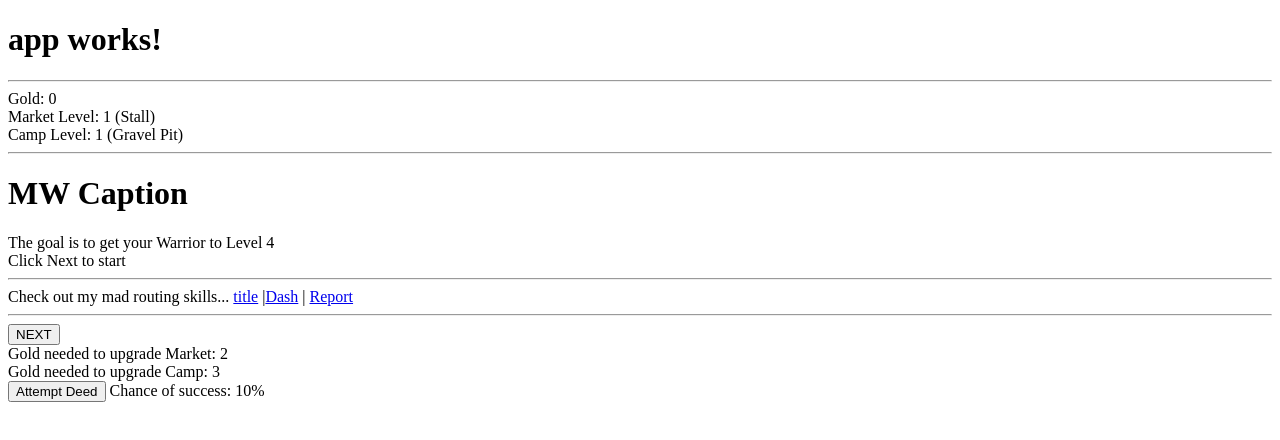
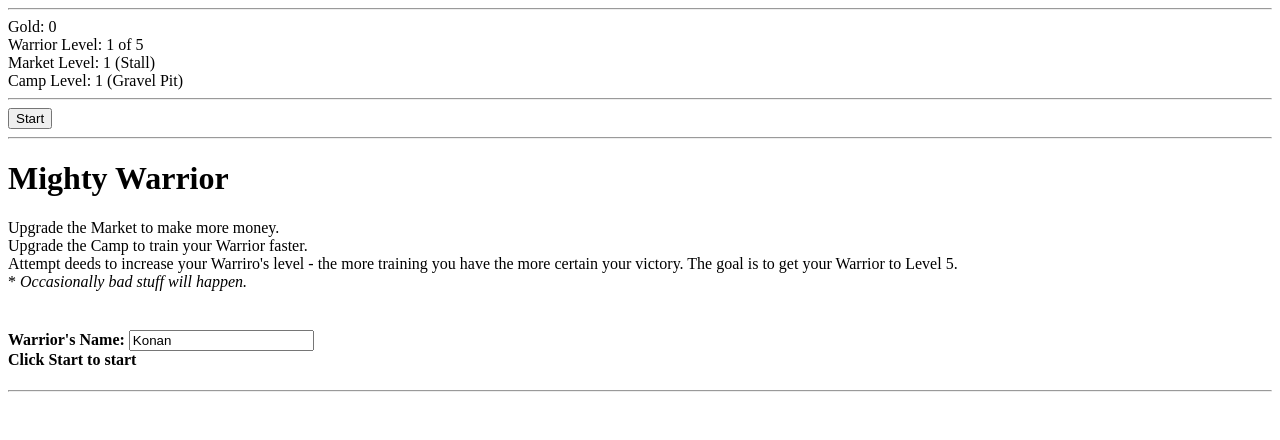
Before and after one commit to StellarConverter/MW2, an Angular app: page /title in a window 1280 px wide. Shown: the top 440 px of the page. Built offline with nearby package versions, Linux system fonts and the light colour scheme.

Commit message:
shuffling of deck,  basic start page text

```diff
--- a/src/app/app.component.html
+++ b/src/app/app.component.html
@@ -1,26 +1,23 @@
-<h1>
-  {{title}}
-</h1>
 <HR>
 Gold: {{zzz.Gold}}
+<BR>
+Warrior Level: {{zzz.Warrior.Level}} of {{zzz.Warrior.MaxLevel}}
 <BR>
 Market Level: {{zzz.Market.Level}} ({{zzz.Market.Name()}})
 <BR>
 Camp Level: {{zzz.Camp.Level}} ({{zzz.Camp.Name()}})
 <HR>
+<div *ngIf="zzz.IsGaveActive"> <button (click)='nextClick()'>NEXT</button></div>
+<div *ngIf="zzz.CycleCount == 0"> <button (click)='nextClick()'>Start</button></div>
+<HR>
 <div>
 <router-outlet></router-outlet>
  </div>
  <HR>
-
-<div *ngIf="zzz.IsGameOver">   GAME OVER</div>
-
-<div *ngIf="!zzz.IsGameOver">
+<div *ngIf="zzz.IsGaveActive">
  Check out my mad routing skills...
  <a routerLink = "title">title</a> |<a routerLink = "dash">Dash</a> | <a routerLink = "rep">Report</a>
  <HR>
- <button (click)='nextClick()'>NEXT</button>
- <BR>
  <div *ngIf="zzz.CanUpgradeMarket()"> <button (click)='zzz.UpgradeMarket()'>Upgrade Market</button> </div>
  <div *ngIf="!zzz.CanUpgradeMarket()"> Gold needed to upgrade Market: {{zzz.Market.GetUpgradePrice()}} </div>
 
--- a/src/app/app.component.ts
+++ b/src/app/app.component.ts
@@ -16,7 +16,6 @@ import { BaxterService } from './baxter.service';
 })
 export class AppComponent
 {
-  title = 'app works!';
   zzz:StuffRoot;
 
   constructor(private qq:BaxterService, private router:Router) { }
@@ -45,7 +44,7 @@ export class AppComponent
   {
     this.zzz.AttemptDeed();
 
-    if (this.zzz.IsGameOver)
+    if (this.zzz.Warrior.IsMaxLevel)
     {
       alert("abou to navigate to title... so why does it not work?");
       let link = ['title'];
--- a/src/app/classes/cards.ts
+++ b/src/app/classes/cards.ts
@@ -4,8 +4,6 @@ export abstract class BaseCard
 {
     protected displayName:string;
     public get DisplayName() :string { return this.displayName;}
-
-    x:string = "hello";//lolcat -- remove this
 
     protected desc:string;
     public get Description() {return this.desc};
@@ -23,14 +21,12 @@ export abstract class BaseCard
         {
             zzz.Builder.RecoveryTime += this.builderAdjust;
         }
-
-        //LOLCAT -- do other stuff
     }
 }
 
 export class Deck
 {
-    cards:BaseCard[];
+    private cards:BaseCard[];
 
    constructor()
     {
@@ -39,8 +35,21 @@ export class Deck
 
     public Shuffle()
     {
-        //LOLCAT -- this needs to be randomized
-        this.cards = [new Flummoxed(), new Leery(), new Moribund()];
+        let allCards = this.getAllPlayingCards();
+        let allCardsLength = allCards.length;
+        this.cards = [];
+
+        for (let idx = 0; idx < allCardsLength ; idx++)
+        {
+           let targetIdx =  Math.floor(Math.random() * allCards.length);
+           this.cards.push(allCards[targetIdx]);
+           allCards.splice(targetIdx, 1);
+        }
+    }
+
+    private getAllPlayingCards() : BaseCard[]
+    {
+        return  [new Flummoxed(), new Leery(), new Moribund(), new Mercurial(), new NothingHappens()];
     }
 
     public TakeCard() : BaseCard
@@ -110,3 +119,25 @@ export class WarriorFailure extends BaseCard
         this.desc ="You tried....   but it was not to be";
     }
 }
+
+
+export class Mercurial extends BaseCard
+{
+    constructor ()
+    {
+        super();
+        this.displayName="Mercurial";
+        this.desc = "The Builder stalks off the work site in a fit of rage.  Sometimes the Builder's poor mastery of his moods is his undoing.";
+        this.builderAdjust = 2;
+    }
+}
+
+export class NothingHappens extends BaseCard
+{
+    constructor ()
+    {
+        super();
+        this.displayName="Nothing Happens";
+        this.desc = "Nothing particularly interesting happens today.";
+    }
+}
--- a/src/app/classes/citizen.ts
+++ b/src/app/classes/citizen.ts
@@ -33,8 +33,14 @@ export class Warrior extends CitizenBase
 {
 
     public XP: number;
-    public PersonalName:string;
     public Level:number;
+
+     public PersonalName:string;
+//    private personalName:string;
+//    public get PersonalName():string {return this.personalName;}
+//    public set PersonalName(val:string) {this.personalName = val; this.UpdateName();}
+//LOLCAT -- this is where the next bit of work needs to be, so that the display name always gets updated
+
 
     public get MaxLevel():number { return this.levelNames.length;}
 
@@ -44,9 +50,9 @@ export class Warrior extends CitizenBase
     {
         super();
         this.PersonalName = "Konan";
-        this.XP = 1;
+        this.XP = 0;
         this.Level = 1;
-        this.levelNames = ["Loser", "scrub", "dude", "wow you win"];
+        this.levelNames = ["Meager", "Ample", "Sturdy", "Tough", "Mighty"];
         this.UpdateName();
     }
 
--- a/src/app/classes/stuffRoot.ts
+++ b/src/app/classes/stuffRoot.ts
@@ -100,5 +100,5 @@ export class StuffRoot
         this.currentcard =  this.Warrior.AttemptDeed();
     }
 
-    public get IsGameOver() { return this.Warrior.IsMaxLevel; }
+    public get IsGaveActive() { return !this.Warrior.IsMaxLevel && this.CycleCount > 0; }
 }
--- a/src/app/titlepage/titlepage.component.html
+++ b/src/app/titlepage/titlepage.component.html
@@ -1,22 +1,30 @@
 
 <div *ngIf="zzz.CycleCount==0">
 <h1>
-   MW Caption
+   {{GameTitle}}
  </h1>
- The goal is to get your Warrior to Level {{zzz.Warrior.MaxLevel}}
+
+ Upgrade the Market to make more money.
  <BR>
- Click Next to start
+ Upgrade the Camp to train your Warrior faster.
+ <BR>
+ Attempt deeds to increase your Warriro's level - the more training you have the more certain your victory.  The goal is to get your Warrior to Level {{zzz.Warrior.MaxLevel}}.
+ <BR>
+ * <i>Occasionally bad stuff will happen.</i>
+ <h4>
+   <BR>
+   Warrior's Name: <input [(ngModel)]="this.zzz.Warrior.PersonalName"/>
+   <BR>
+ Click Start to start
+ </h4>
 
 
  </div>
 
-<div *ngIf="zzz.CycleCount>0 && !ZZZ.IsGameOver">
+<div *ngIf="zzz.IsGaveActive">
 <h1>
-   MW Caption
+   {{GameTitle}}
  </h1>
  put a button here to restart...
  <button (click)='resetEverything()'>RESET</button>
  </div>
-
-
-<div *ngIf="zzz.IsGameOver"> game over </div>
--- a/src/app/titlepage/titlepage.component.ts
+++ b/src/app/titlepage/titlepage.component.ts
@@ -11,12 +11,14 @@ import { StuffRoot } from '../classes/StuffRoot';
 export class TitlepageComponent implements OnInit
 {
    zzz:StuffRoot;
+   public GameTitle:string;
 
   constructor(private qq:BaxterService) { }
 
   ngOnInit()
   {
     this.zzz = this.qq.getStuff();
+    this.GameTitle = "Mighty Warrior";
   }
 
   resetEverything()
```
